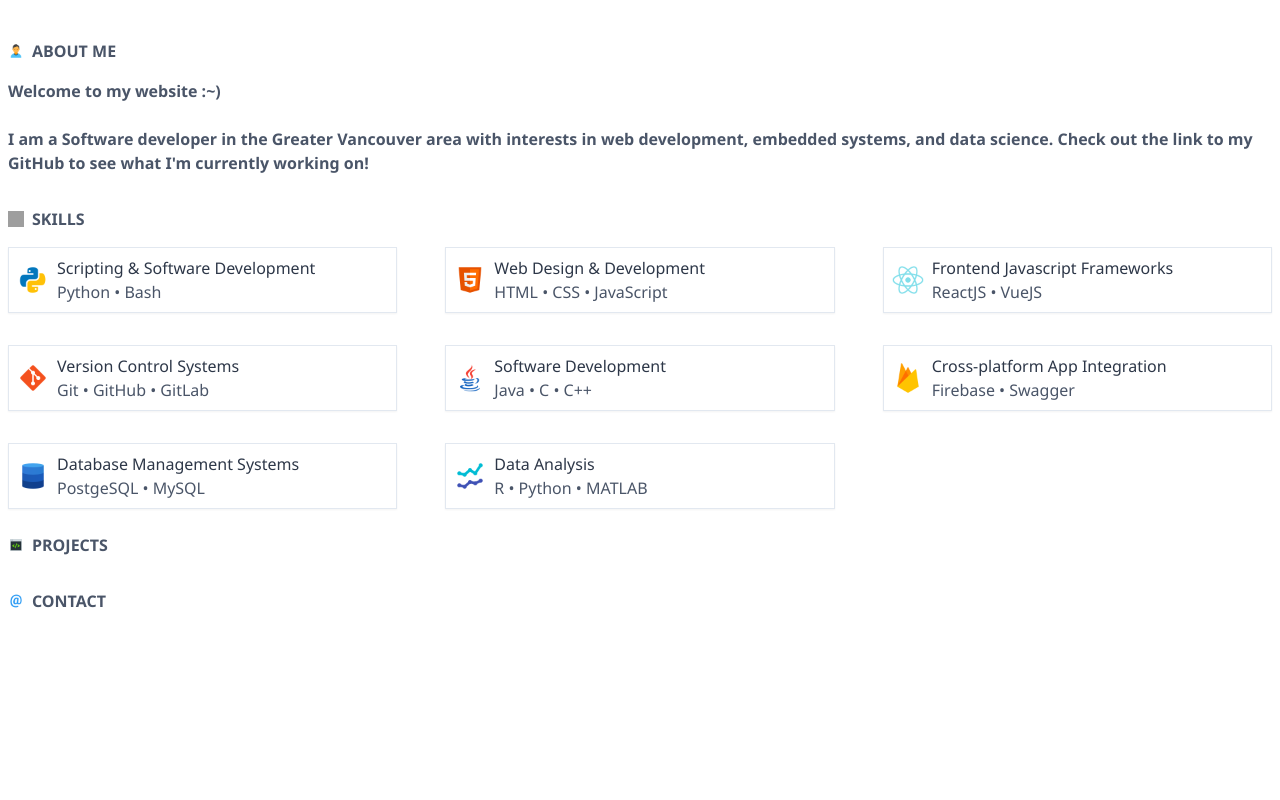
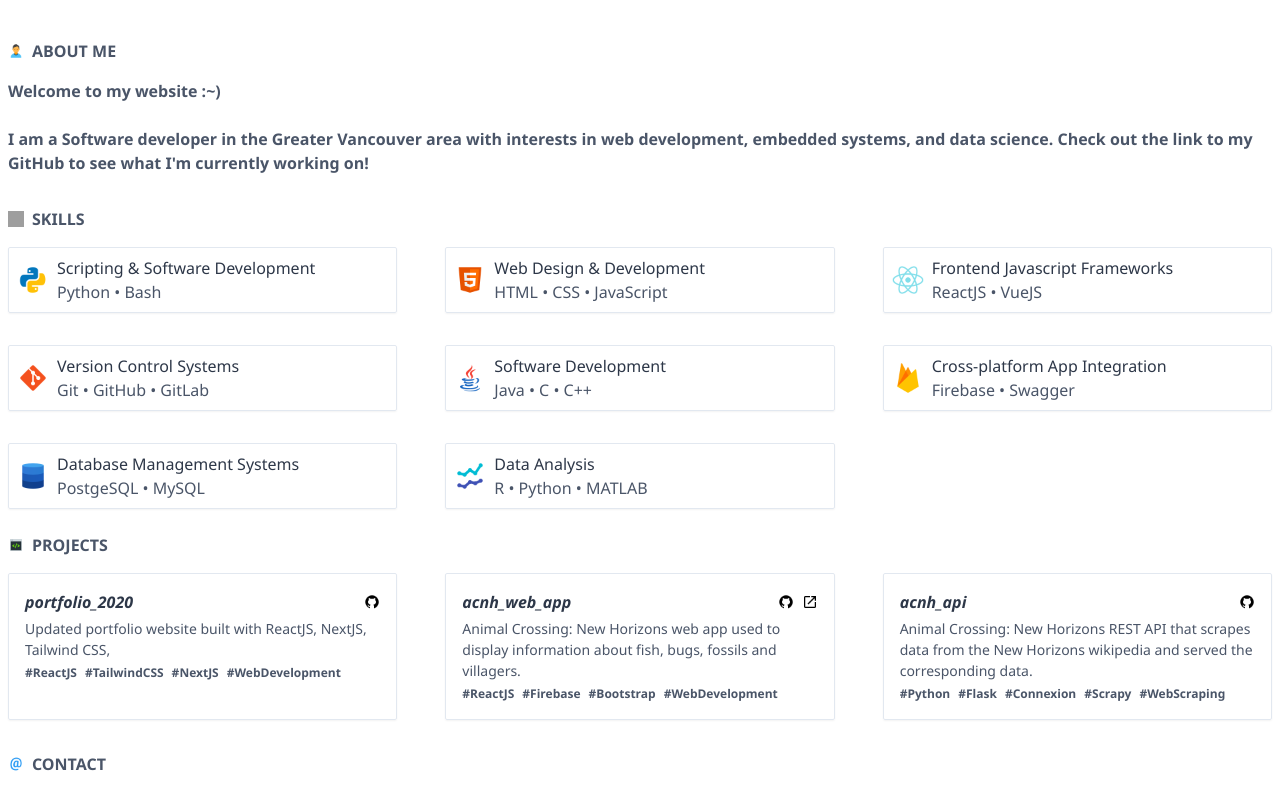
Before and after one commit to anthonysea/portfolio_2020, a Next.js app: page / in a window 1280 px wide. Shown: the part 769-1569 px from the top of the page. Before the commit the page ends 1406 px from the top, so only its background shows below. Built offline with nearby package versions, Linux system fonts and the light colour scheme; grey boxes are pictures that could not be loaded.

Commit message:
Completed adding project cards

```diff
--- a/components/Projects.js
+++ b/components/Projects.js
@@ -1,10 +1,38 @@
 import SectionHeading from '../components/SectionHeading';
+import styles from './Projects.module.css';
 
-export default function Projects({ children, props }) {
+export default function Projects({ projectData, children, props }) {
     return (
         <div id="projects" className="mb-4">
             <SectionHeading title="Projects" imgUrl="images/code.png"/>
-            <div></div>
+            <div className="p-2 grid grid-cols-1 gap-4 sm:grid-cols-2 lg:grid-cols-3 md:col-gap-12 md:gap-8">
+                { projectData.map(({ name, description, github, url, tags}) => {
+                    return (
+                        <div key={ name } className={ styles.card }>
+                            <div className={ styles.projectName }>
+                                <div>{ name }</div>
+                                <div className="flex">
+                                    <div className="self-center">
+                                        <a href={ github }><img className={ styles.icon } src="images/github.png"></img></a>
+                                    </div>
+                                    { url &&
+                                    <div className="self-center ml-2">
+                                        <a href={ url }><img className={ styles.icon } src="images/external-link.png"></img></a>
+                                    </div>
+                                    }
+
+                                </div>
+                            </div>
+                            <div className={ styles.projectDescription }>{ description }</div>
+                            <div className={ styles.projectTags }>
+                                { tags.map(tag => {
+                                    return <span className="mr-2">#{ tag }</span>
+                                })}
+                            </div>
+                        </div>
+                    )
+                })}
+            </div>
         </div>
     )
 }
--- /dev/null
+++ b/components/Projects.module.css
@@ -0,0 +1,20 @@
+.card {
+    @apply flex flex-col border shadow-sm rounded-sm p-4;
+}
+
+.projectName {
+    @apply flex flex-row  justify-between font-semibold italic text-gray-800 mb-1;
+}
+
+.projectDescription {
+    @apply text-gray-700 font-light text-sm  mb-1;
+}
+
+.projectTags {
+    @apply flex flex-wrap font-semibold text-gray-700 text-xs;
+}
+
+.icon {
+    width: 16px;
+    height: 16px;
+}
--- a/components/Skills.js
+++ b/components/Skills.js
@@ -9,8 +9,8 @@ export default function Skills({ skillData, children, props }) {
             <div className="grid grid-cols-1 gap-4 m-2 sm:grid-cols-2 lg:grid-cols-3 md:col-gap-12 md:gap-8">
                 {skillData.map(({ imgUrl, skill, description}) => {
                     return (
-                        <Fade duration={1500}>
-                            <div data-aos="fade-in" key={ imgUrl } className="flex border rounded-dm shadow-sm p-2">
+                        <Fade key={ imgUrl } duration={1500}>
+                            <div data-aos="fade-in" className="flex border rounded-sm shadow-sm p-2">
                                 <img className="icon self-center" src={ imgUrl }></img>
                                 <div className="ml-2">
                                     <p className="text-gray-800">{ skill }</p>
--- /dev/null
+++ b/data/projects.json
@@ -0,0 +1,24 @@
+[
+    {
+        "name": "portfolio_2020",
+        "description": "Updated portfolio website built with ReactJS, NextJS, Tailwind CSS, ",
+        "github": "https://github.com/anthonysea/portfolio_2020",
+        "url": null,
+        "tags": ["ReactJS", "TailwindCSS", "NextJS", "WebDevelopment"]
+    },
+    {
+        "name": "acnh_web_app",
+        "description": "Animal Crossing: New Horizons web app used to display information about fish, bugs, fossils and villagers.",
+        "github": "https://github.com/anthonysea/acnh_web_app",
+        "url": "https://acnh-web-app.now.sh/",
+        "tags": ["ReactJS", "Firebase", "Bootstrap", "WebDevelopment"]
+    },
+    {
+        "name": "acnh_api",
+        "description": "Animal Crossing: New Horizons REST API that scrapes data from the New Horizons wikipedia and served the corresponding data.",
+        "github": "https://github.com/anthonysea/acnh_web_app",
+        "url": null,
+        "tags": ["Python", "Flask", "Connexion", "Scrapy", "WebScraping"]
+    }
+
+]
--- a/lib/utils.js
+++ b/lib/utils.js
@@ -1,5 +1,9 @@
-export default function getSkillData() {
+export function getSkillData() {
     let data = require('../data/skills.json')
     return data
+}
 
+export function getProjectData()  {
+    let data = require('../data/projects.json')
+    return data
 }
--- a/pages/index.js
+++ b/pages/index.js
@@ -6,13 +6,13 @@ import About from '../components/About'
 import Skills from '../components/Skills'
 import Projects from '../components/Projects'
 
-import getSkillData from '../lib/utils';
+import { getSkillData, getProjectData  } from '../lib/utils';
 
 import Fade from 'react-reveal/Fade';
 import Contact from '../components/Contact'
 
 
-export default function Home({ skillData }) {
+export default function Home({ skillData, projectData }) {
 
   return (
     <Layout>
@@ -24,7 +24,7 @@ export default function Home({ skillData }) {
       <Fade duration={1000}>
         <About></About>
         <Skills skillData={ skillData }></Skills>
-        <Projects></Projects>
+        <Projects projectData={ projectData }></Projects>
         <Contact></Contact>
       </Fade>
     </Layout>
@@ -33,10 +33,12 @@ export default function Home({ skillData }) {
 
 export async function getStaticProps() {
   const skillData = getSkillData()
+  const projectData = getProjectData()
 
   return {
       props:  {
-        skillData
+        skillData,
+        projectData
       }
   }
 }
```
Also changed, not shown: public/images/external-link.png (added), public/images/github.png (added).
